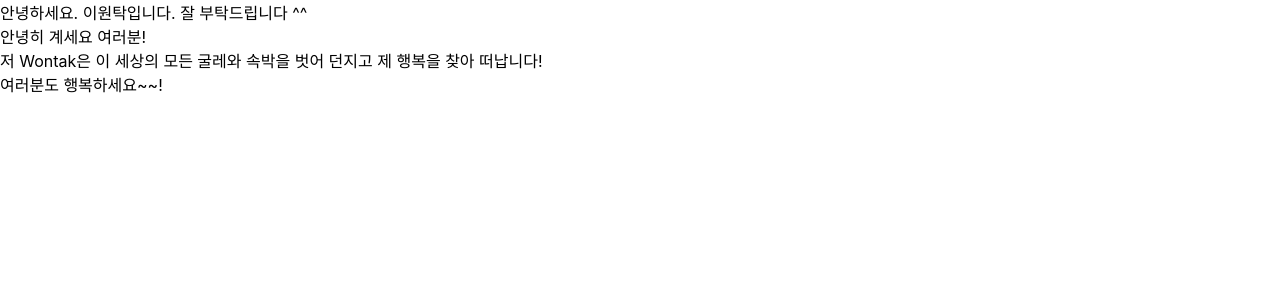
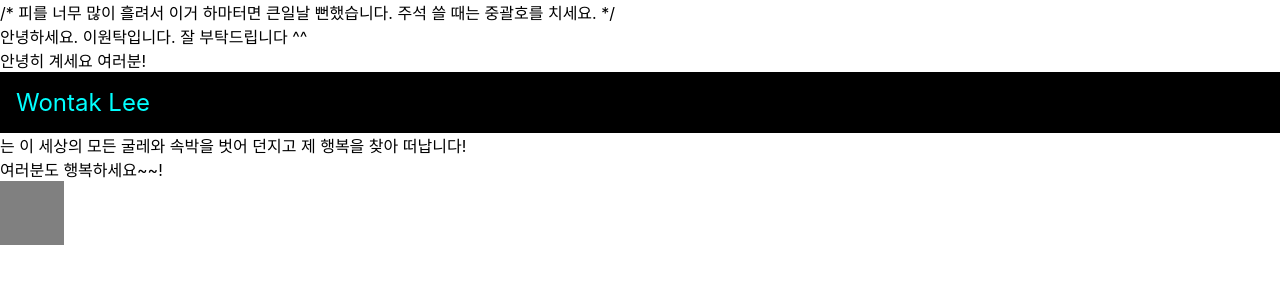
Before and after one commit to hsh0367/react-study, a React (Create React App) app in the folder tak-react/: page / in a window 1280 px wide. Shown: the top 300 px of the page. Built offline with nearby package versions, Linux system fonts and the light colour scheme.

Commit message:
회색 박스를 만들고 주석을 사용했습니다.

```diff
--- a/tak-react/src/App.css
+++ b/tak-react/src/App.css
@@ -1,38 +1,5 @@
-.App {
-  text-align: center;
+.gray-box {
+  background: gray;
+  width: 64px;
+  height: 64px;
 }
-
-.App-logo {
-  height: 40vmin;
-  pointer-events: none;
-}
-
-@media (prefers-reduced-motion: no-preference) {
-  .App-logo {
-    animation: App-logo-spin infinite 20s linear;
-  }
-}
-
-.App-header {
-  background-color: #282c34;
-  min-height: 100vh;
-  display: flex;
-  flex-direction: column;
-  align-items: center;
-  justify-content: center;
-  font-size: calc(10px + 2vmin);
-  color: white;
-}
-
-.App-link {
-  color: #61dafb;
-}
-
-@keyframes App-logo-spin {
-  from {
-    transform: rotate(0deg);
-  }
-  to {
-    transform: rotate(360deg);
-  }
-}
--- a/tak-react/src/App.js
+++ b/tak-react/src/App.js
@@ -1,14 +1,27 @@
 import React from 'react';
 import Hello from './Hello';
+import './App.css';
 
 function App() {
-  const name = 'Wontak';
+  const name = 'Wontak Lee';
+  const style = {
+    backgroundColor: 'black',
+    color: 'aqua',
+    fontSize: 24,
+    padding: '1rem'
+  }
   return (
     <>
-      <Hello />
+      {/* 주석은 화면에 보이지 않습니다. 안심하세요. 어 지혈제를 썼고 응급수술을 했어요. */}
+      /* 피를 너무 많이 흘려서 이거 하마터면 큰일날 뻔했습니다. 주석 쓸 때는 중괄호를 치세요. */
+      <Hello
+        // 열리는 태그 내에서는 주석을 작성할 수 있습니다. 총알이 영 좋지 않은 곳에 맞았어요.
+      />
       <div>안녕히 계세요 여러분! <br />
-           저 {name}은 이 세상의 모든 굴레와 속박을 벗어 던지고 제 행복을 찾아 떠납니다! <br />
-           여러분도 행복하세요~~!</div>
+      <div style={style}>{name}</div>는 이 세상의 모든 굴레와 속박을 벗어 던지고 제 행복을 찾아 떠납니다! <br />
+      여러분도 행복하세요~~!
+      <div className="gray-box"></div>
+      </div>
     </>
   );
 }
```
